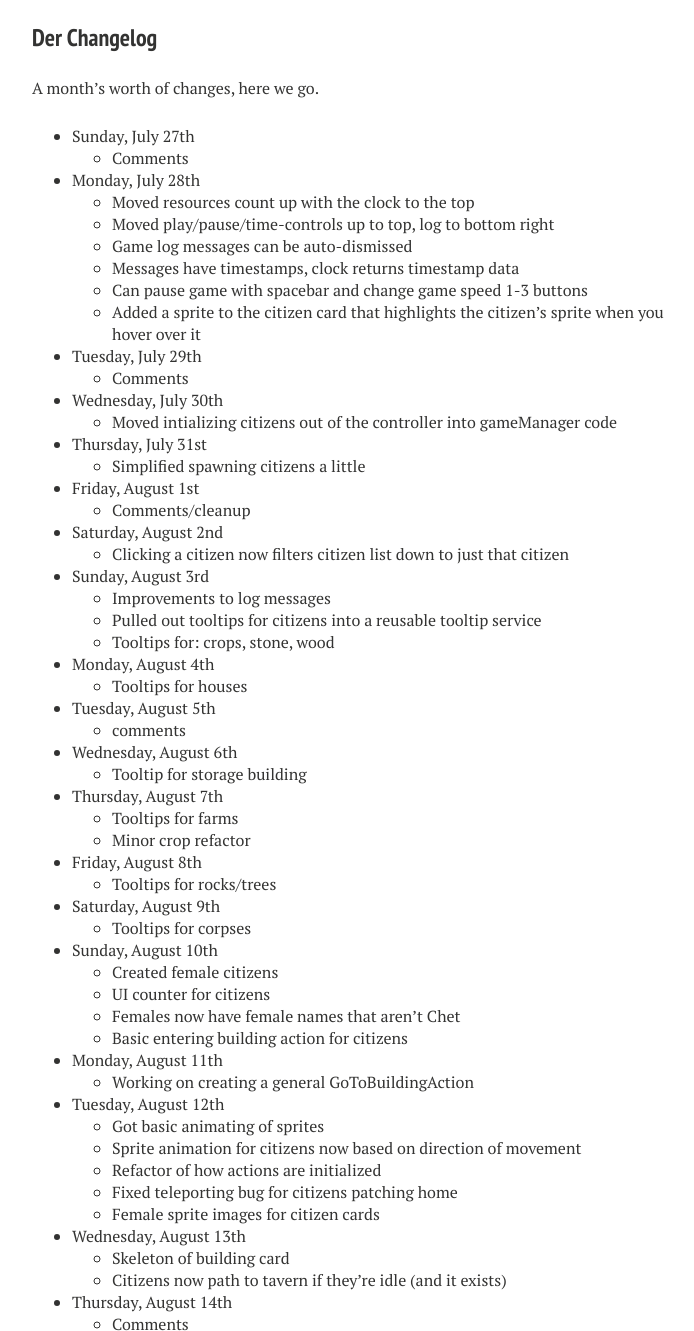
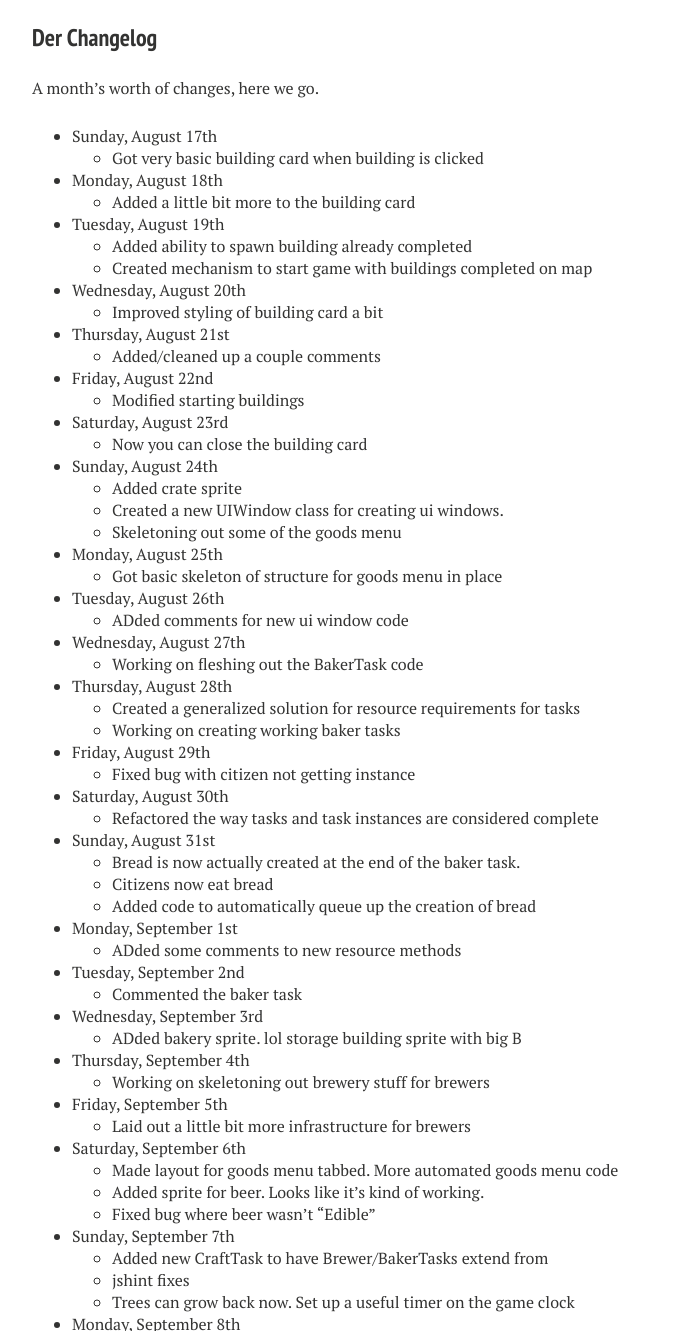
Before and after one commit to trash/trash.github.io, a Jekyll site: the page built from _posts/2014-09-21-month-development-august-17.md, in a window 1280 px wide and 1400 px high, scrolled down 3259 px, cut to the strip 69-1400 px from the top of the window. Shown: the whole strip, without its empty margins (288-982 px from the left). Built offline with Jekyll 4.4.1, drawn with Linux system fonts in a browser that asks for light colours; nearby versions of some CDN libraries; comment, search, counter and statistics services are not loaded; some of the changed text lies outside the part shown.

Commit message:
Updated header image and changelog for new post

```diff
--- a/_posts/2014-09-21-month-development-august-17.md
+++ b/_posts/2014-09-21-month-development-august-17.md
@@ -67,63 +67,98 @@ Speaking of Bearsmasher I've been looking into getting music into the game. One
 
 A month's worth of changes, here we go.
 
-* Sunday, July 27th
-  * Comments
-* Monday, July 28th
-  * Moved resources count up with the clock to the top
-  * Moved play/pause/time-controls up to top, log to bottom right
-  * Game log messages can be auto-dismissed
-  * Messages have timestamps, clock returns timestamp data
-  * Can pause game with spacebar and change game speed 1-3 buttons
-  * Added a sprite to the citizen card that highlights the citizen’s sprite when you hover over it
-* Tuesday, July 29th
-  * Comments
-* Wednesday, July 30th
-  * Moved intializing citizens out of the controller into gameManager code
-* Thursday, July 31st
-  * Simplified spawning citizens a little
-* Friday, August 1st
-  * Comments/cleanup
-* Saturday, August 2nd
-  * Clicking a citizen now filters citizen list down to just that citizen
-* Sunday, August 3rd
-  * Improvements to log messages
-  * Pulled out tooltips for citizens into a reusable tooltip service
-  * Tooltips for: crops, stone, wood
-* Monday, August 4th
-  * Tooltips for houses
-* Tuesday, August 5th
-  * comments
-* Wednesday, August 6th
-  * Tooltip for storage building
-* Thursday, August 7th
-  * Tooltips for farms
-  * Minor crop refactor
-* Friday, August 8th
-  * Tooltips for rocks/trees
-* Saturday, August 9th
-  * Tooltips for corpses
-* Sunday, August 10th
-  * Created female citizens
-  * UI counter for citizens
-  * Females now have female names that aren’t Chet
-  * Basic entering building action for citizens
-* Monday, August 11th
-  * Working on creating a general GoToBuildingAction
-* Tuesday, August 12th
-  * Got basic animating of sprites
-  * Sprite animation for citizens now based on direction of movement
-  * Refactor of how actions are initialized
-  * Fixed teleporting bug for citizens patching home
-  * Female sprite images for citizen cards
-* Wednesday, August 13th
-  * Skeleton of building card
-  * Citizens now path to tavern if they’re idle (and it exists)
-* Thursday, August 14th
-  * Comments
-* Friday, August 15th
-  * More comments
-* Saturday, August 16th
-  * Farms now grow wheat
-  * Farms have 3 stages of growth with separate sprites for each stage
-  * Skeletoned out a baker profession and bakery building
+* Sunday, August 17th
+  * Got very basic building card when building is clicked
+* Monday, August 18th
+  * Added a little bit more to the building card
+* Tuesday, August 19th
+  * Added ability to spawn building already completed
+  * Created mechanism to start game with buildings completed on map
+* Wednesday, August 20th
+  * Improved styling of building card a bit
+* Thursday, August 21st
+  * Added/cleaned up a couple comments
+* Friday, August 22nd
+  * Modified starting buildings
+* Saturday, August 23rd
+  * Now you can close the building card
+* Sunday, August 24th
+  * Added crate sprite
+  * Created a new UIWindow class for creating ui windows.
+  * Skeletoning out some of the goods menu
+* Monday, August 25th
+  * Got basic skeleton of structure for goods menu in place
+* Tuesday, August 26th
+  * ADded comments for new ui window code
+* Wednesday, August 27th
+  * Working on fleshing out the BakerTask code
+* Thursday, August 28th
+  * Created a generalized solution for resource requirements for tasks
+  * Working on creating working baker tasks
+* Friday, August 29th
+  * Fixed bug with citizen not getting instance
+* Saturday, August 30th
+  * Refactored the way tasks and task instances are considered complete
+* Sunday, August 31st
+  * Bread is now actually created at the end of the baker task.
+  * Citizens now eat bread
+  * Added code to automatically queue up the creation of bread
+* Monday, September 1st
+  * ADded some comments to new resource methods
+* Tuesday, September 2nd
+  * Commented the baker task
+* Wednesday, September 3rd
+  * ADded bakery sprite. lol storage building sprite with big B
+* Thursday, September 4th
+  * Working on skeletoning out brewery stuff for brewers
+* Friday, September 5th
+  * Laid out a little bit more infrastructure for brewers
+* Saturday, September 6th
+  * Made layout for goods menu tabbed. More automated goods menu code
+  * Added sprite for beer. Looks like it's kind of working.
+  * Fixed bug where beer wasn't "Edible"
+* Sunday, September 7th
+  * Added new CraftTask to have Brewer/BakerTasks extend from
+  * jshint fixes
+  * Trees can grow back now. Set up a useful timer on the game clock
+* Monday, September 8th
+  * Commented the game clock code
+* Tuesday, September 9th
+  * Added carpenters, carpenter shop, and crates to game
+* Wednesday, September 10th
+  * Made crates able to store things
+  * Working on adding a item card window for info on items that are clicked
+  * Added basic html for item card to list items for crate
+* Thursday, September 11th
+  * Item card now properly updates. Crate only lists items that are store…
+  * Got basic crappy hover item for moving items
+* Friday, September 12th
+  * Got basic implementation of hover item showing proper sprite
+* Saturday, September 13th
+  * Pulled out duplicated code in item instances into parent Item class
+  * Pulled out static json extending inside items constructors into Item
+  * Some comments
+  * Properly highlighting invalid tiles for item placement
+  * Items can be moved around. Crates can be moved around without game breaking
+* Sunday, September 14th
+  * Fixed bug with moving items because they were flagged as stored when not
+* Monday, September 15th
+  * Crates can't be moved unless they're full. Fixed goods menu opening bug
+  * Fixed farmers not working together on tasks. Refactoring storage object code
+* Tuesday, September 16th
+  * Added comments to new storage methods
+* Wednesday, September 17th
+  * Fixed 2 bugs. 1) Too many resources being marked for storage 2) bad queuing
+* Thursday, September 18th
+  * Moving a crate actually moves the items inside too
+* Friday, September 19th
+  * Added names service for generating names
+* Saturday, September 20th
+  * Added a bunch more names to the names service
+  * More names
+  * Refactored the names service a little bit
+* Sunday, September 21st
+  * Renamed Crop to Wheat class. Made crops service to mirror other goods
+  * Crates can now be spawned succesfully with items inside
+  * All the starting resources start in crates now
+  * Added a method to the map for clearing an area of starting trees/rocks/etc.
```
Also changed, not shown: other parts of _posts/2014-09-21-month-development-august-17.md (+1 -1 lines), images/month-in-development-header.png (added), 1 other file.
